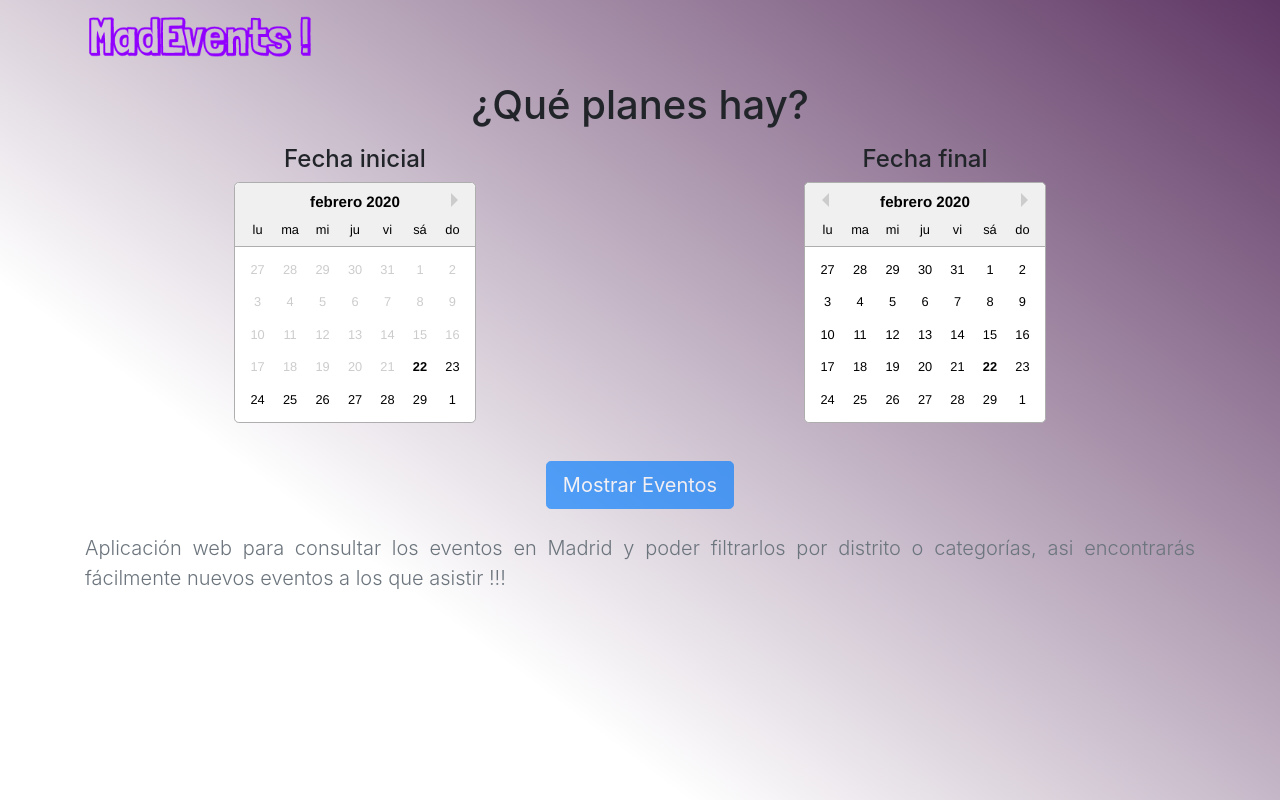
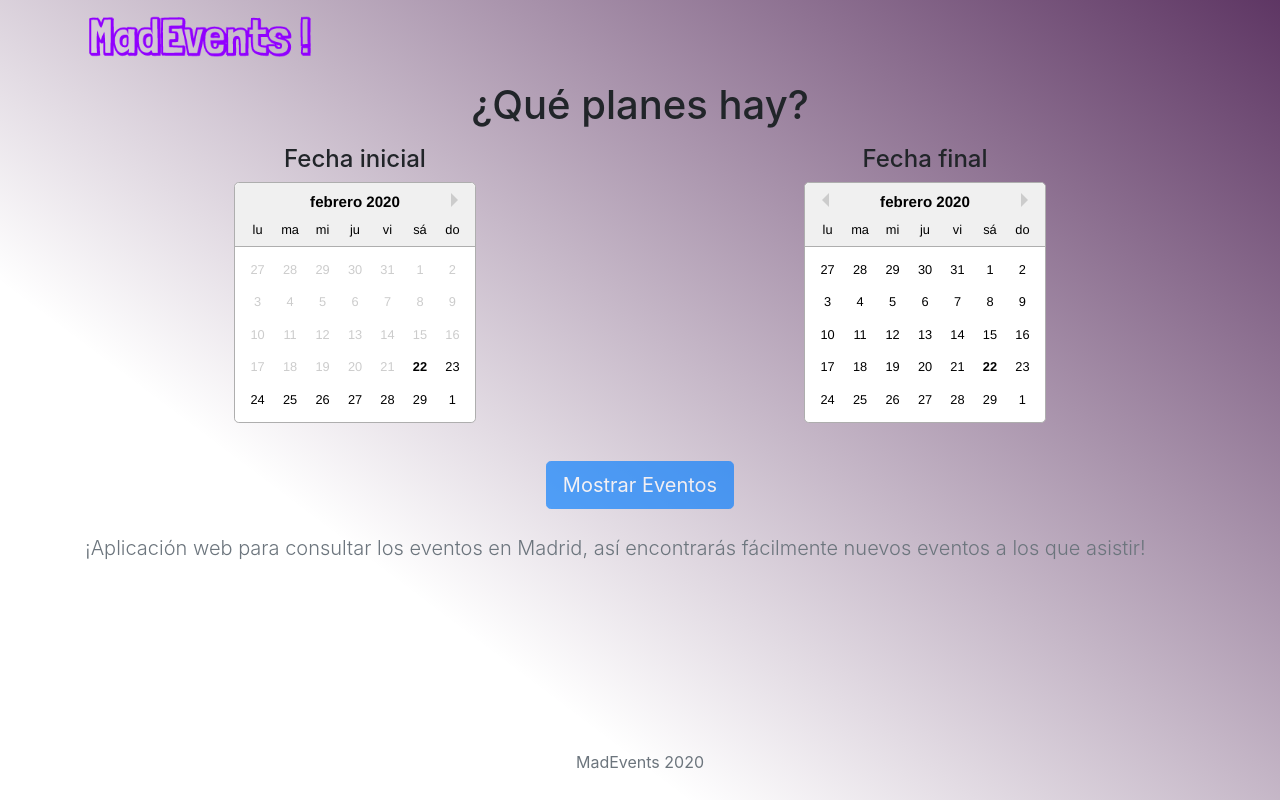
Before and after one commit to Stainless-Nata/madevents, a React (Create React App) app in the folder client/: page / in a window 1280 px wide. Built offline with nearby package versions, Linux system fonts and the light colour scheme; no server answers; what google-maps-react would draw is missing.

Commit message:
Add Footer

```diff
--- a/client/src/components/App.js
+++ b/client/src/components/App.js
@@ -4,6 +4,7 @@ import '../stylesheet/app.scss';
 import Landing from './Landing';
 import MainPage from './MainPage';
 import Header from './Header';
+import Footer from './Footer';
 
 function App() {
   return (
@@ -13,6 +14,7 @@ function App() {
         <Route exact path='/' component={Landing} />
         <Route path='/main' component={MainPage} />
       </Switch>
+      <Footer />
     </div>
   );
 }
--- /dev/null
+++ b/client/src/components/Footer.js
@@ -0,0 +1,12 @@
+import React from 'react';
+import '../stylesheet/footer.scss';
+
+function Footer() {
+  return (
+    <footer className='footer'>
+      <p className='text-muted'>{`MadEvents ${new Date().getFullYear()}`}</p>
+    </footer>
+  );
+}
+
+export default Footer;
--- a/client/src/components/Landing.js
+++ b/client/src/components/Landing.js
@@ -108,8 +108,8 @@ class Landing extends React.Component {
           </Row>
           <section className='lead text-muted'>
             <p className='text-justify'>
-              Aplicación web para consultar los eventos en Madrid y poder filtrarlos por distrito o categorías, asi
-              encontrarás fácilmente nuevos eventos a los que asistir !!!
+              ¡Aplicación web para consultar los eventos en Madrid, así encontrarás fácilmente nuevos eventos a los que
+              asistir!
             </p>
           </section>
         </main>
--- /dev/null
+++ b/client/src/stylesheet/footer.scss
@@ -0,0 +1,13 @@
+.footer {
+  position: fixed;
+  bottom: 0;
+  left: 0;
+  padding: 20px;
+  width: 100%;
+  height: 60px;
+  line-height: 60px;
+  text-align: center;
+  display: flex;
+  justify-content: center;
+  align-items: center;
+}
```
